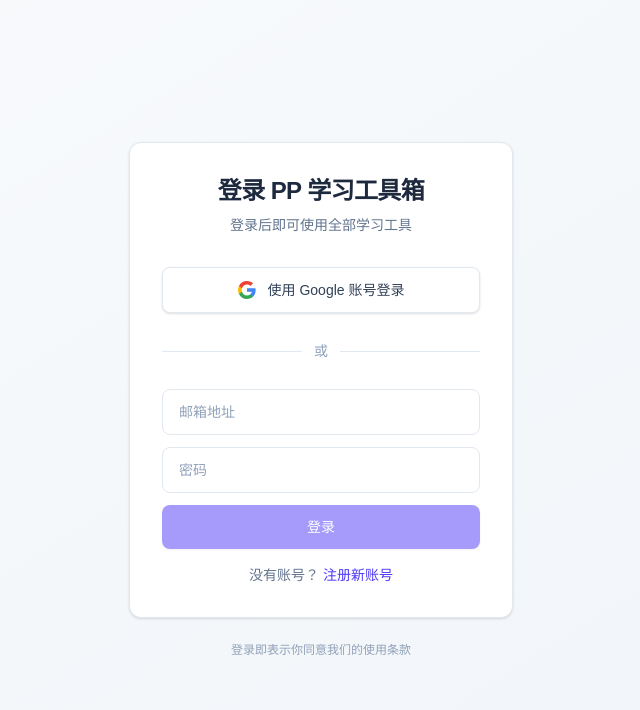
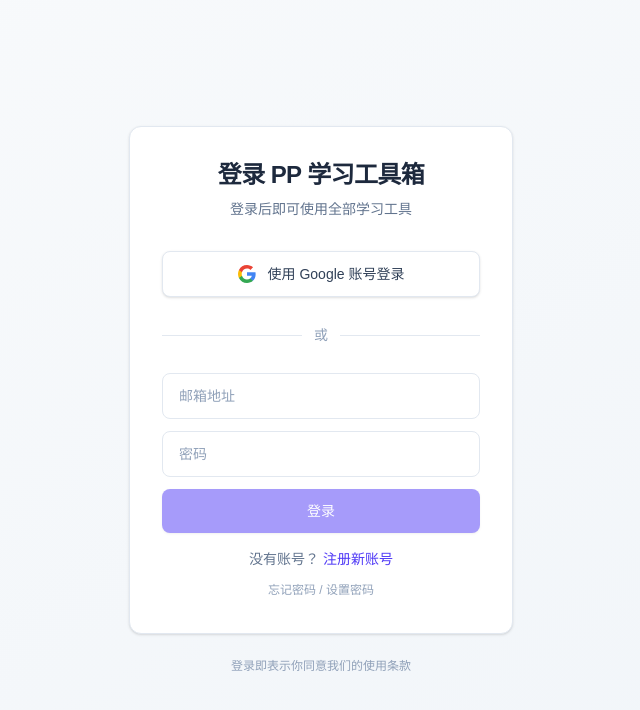
Before and after one commit to FiveCoreMoonCake/ppweb, a Next.js app: page /login in a window 1280 px wide. Shown: the top 710 px of the page, without its empty margins (319-959 px from the left). Built offline with nearby package versions, Linux system fonts and the light colour scheme; no server answers.

Commit message:
feat: 忘记密码/设置密码 + resetPassword

```diff
--- a/src/app/login/page.tsx
+++ b/src/app/login/page.tsx
@@ -22,7 +22,7 @@ export default function LoginPage() {
 function LoginInner() {
   const router = useRouter();
   const searchParams = useSearchParams();
-  const { user, loading, signInWithGoogle, signUp, signInWithPassword } = useAuth();
+  const { user, loading, signInWithGoogle, signUp, signInWithPassword, resetPassword } = useAuth();
 
   const redirect = searchParams.get("redirect") || "/";
 
@@ -166,6 +166,29 @@ function LoginInner() {
             </button>
           </p>
 
+          {/* Forgot password — also used for existing Magic Link users to set a password */}
+          {!isRegister && (
+            <p className="mt-2 text-center">
+              <button
+                type="button"
+                disabled={submitting}
+                onClick={async () => {
+                  if (!email.trim()) { setMessage({ type: "err", text: "请先输入邮箱地址" }); return; }
+                  setSubmitting(true); setMessage(null);
+                  const { error } = await resetPassword(email.trim());
+                  setMessage(error
+                    ? { type: "err", text: error }
+                    : { type: "ok", text: "密码重置邮件已发送，请查收" }
+                  );
+                  setSubmitting(false);
+                }}
+                className="text-xs text-slate-400 hover:text-indigo-600 hover:underline cursor-pointer disabled:opacity-50"
+              >
+                忘记密码 / 设置密码
+              </button>
+            </p>
+          )}
+
           {/* Feedback message */}
           {message && (
             <motion.div
--- a/src/lib/auth-context.tsx
+++ b/src/lib/auth-context.tsx
@@ -22,6 +22,7 @@ interface AuthContextValue extends AuthState {
   signInWithMagicLink: (email: string) => Promise<{ error: string | null }>;
   signUp: (email: string, password: string) => Promise<{ error: string | null; needsConfirmation: boolean }>;
   signInWithPassword: (email: string, password: string) => Promise<{ error: string | null }>;
+  resetPassword: (email: string) => Promise<{ error: string | null }>;
   signOut: () => Promise<void>;
 }
 
@@ -96,13 +97,20 @@ export function AuthProvider({ children }: { children: React.ReactNode }) {
     return { error: error?.message ?? null };
   }, []);
 
+  const resetPassword = useCallback(async (email: string) => {
+    const { error } = await supabase.auth.resetPasswordForEmail(email, {
+      redirectTo: window.location.origin + "/login",
+    });
+    return { error: error?.message ?? null };
+  }, []);
+
   const signOut = useCallback(async () => {
     await supabase.auth.signOut();
   }, []);
 
   return (
     <AuthContext.Provider
-      value={{ ...state, signInWithGoogle, signInWithMagicLink, signUp, signInWithPassword, signOut }}
+      value={{ ...state, signInWithGoogle, signInWithMagicLink, signUp, signInWithPassword, resetPassword, signOut }}
     >
       {children}
     </AuthContext.Provider>
```
